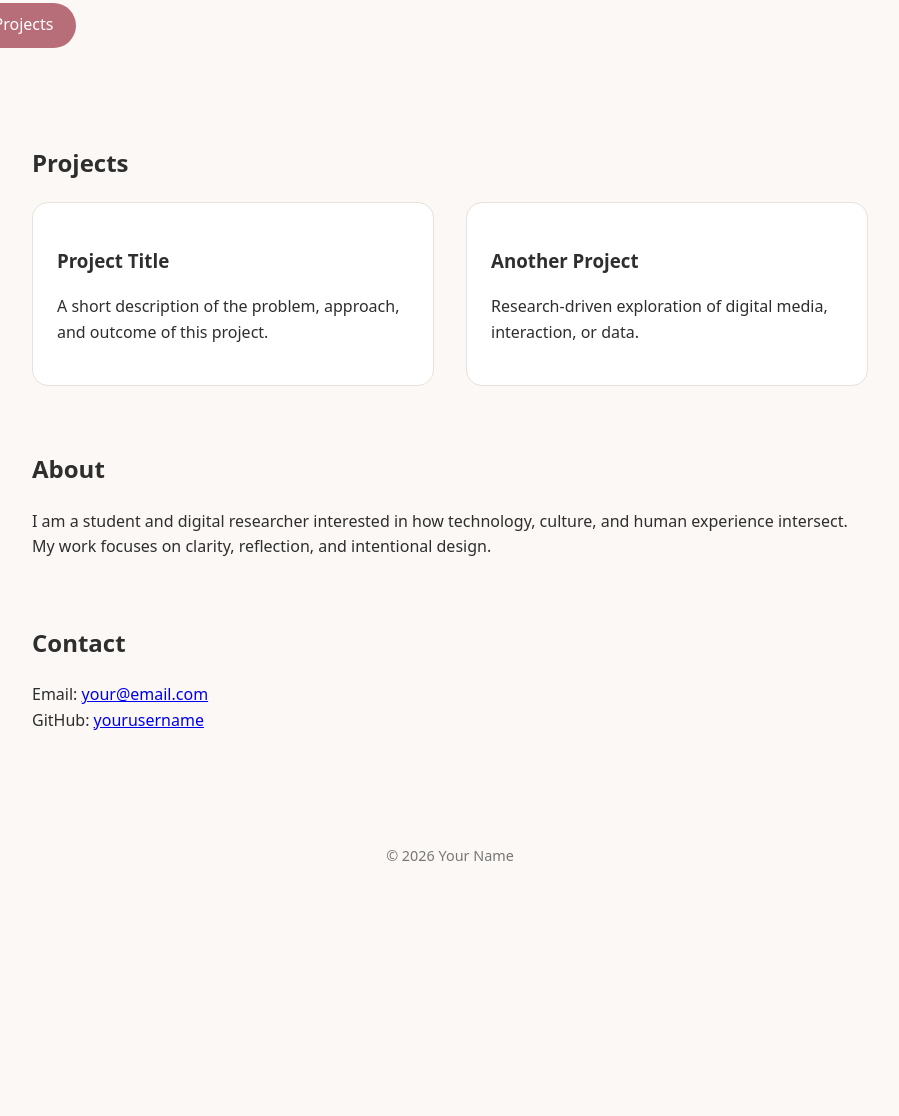
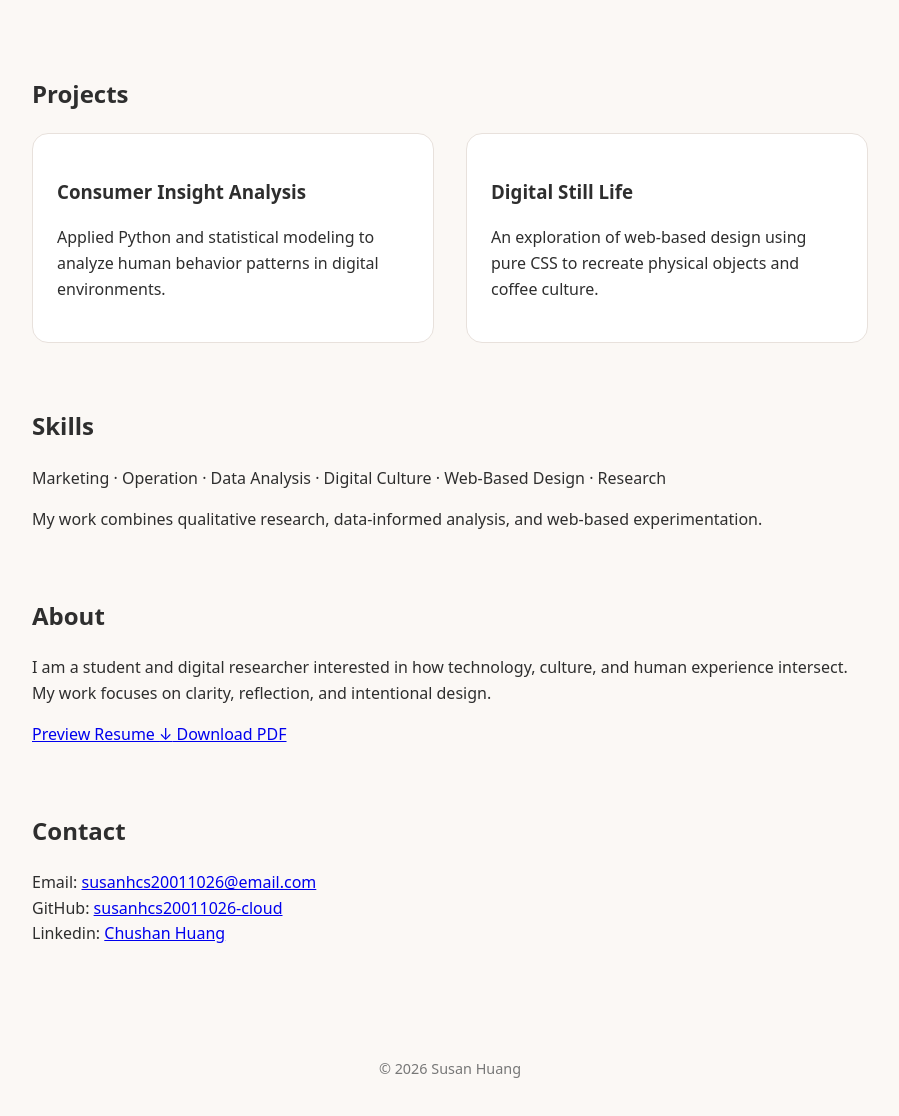
Before and after one commit to susanhcs20011026-cloud/career-portfolio, a plain HTML site: page index.html in a window 1280 px wide. Shown: the part 594-1710 px from the top of the page, without its empty margins (190-1089 px from the left). Before the commit the page ends 1507 px from the top, so only its background shows below. Drawn offline with Linux system fonts and the light colour scheme.

Commit message:
Update portfolio details for Susan Huang

```diff
--- a/index.html
+++ b/index.html
@@ -2,25 +2,28 @@
 <html lang="en">
 <head>
   <meta charset="UTF-8" />
-  <title>Your Name — Career Portfolio</title>
+  <title>Susan Huang — Career Portfolio</title>
   <meta name="viewport" content="width=device-width, initial-scale=1.0" />
   <link rel="stylesheet" href="style.css" />
+  <link
+  href="https://fonts.googleapis.com/css2?family=Cormorant+Garamond:ital@1&display=swap"
+  rel="stylesheet"/>
 </head>
 
 <body>
   <header class="site-header">
     <nav class="nav">
-      <div class="logo">Your Name</div>
+      <div class="logo">Susan Huang</div>
       <ul class="nav-links">
         <li><a href="#projects">Projects</a></li>
         <li><a href="#about">About</a></li>
+        <li><a href="#skills">Skills</a></li>
         <li><a href="#contact">Contact</a></li>
       </ul>
     </nav>
   </header>
 
   <main>
-    <!-- HERO -->
     <section class="hero">
       <div class="hero-text">
         <span class="tag">Selected Projects</span>
@@ -32,39 +35,44 @@
           I work at the intersection of research, digital culture,
           and creative technology—building thoughtful, human-centered projects.
         </p>
-        <a class="cta" href="#projects">View Projects</a>
       </div>
 
       <div class="hero-visual">
-        <!-- 之后可以换成 project 拼贴 / 图片 -->
         <div class="placeholder">Project Visual</div>
       </div>
     </section>
 
-    <!-- PROJECTS -->
     <section id="projects" class="projects">
       <h2>Projects</h2>
-
       <div class="project-list">
-        <article class="project-card">
-          <h3>Project Title</h3>
+        <article class="project-card" data-index="01">
+          <h3>Consumer Insight Analysis</h3>
           <p>
-            A short description of the problem, approach,
-            and outcome of this project.
+            Applied Python and statistical modeling to analyze human behavior
+            patterns in digital environments.
           </p>
         </article>
 
-        <article class="project-card">
-          <h3>Another Project</h3>
+        <article class="project-card" data-index="02">
+          <h3>Digital Still Life</h3>
           <p>
-            Research-driven exploration of digital media,
-            interaction, or data.
+            An exploration of web-based design using pure CSS to recreate
+            physical objects and coffee culture.
           </p>
         </article>
       </div>
     </section>
 
-    <!-- ABOUT -->
+    <section id="skills" class="skills">
+      <h2>Skills</h2>
+      <p class="skills-subtitle">
+        Marketing · Operation · Data Analysis · Digital Culture · Web-Based Design · Research
+      </p>
+      <p class="skills-description">
+        My work combines qualitative research, data-informed analysis, and web-based experimentation.
+      </p>
+    </section>
+
    <section id="about" class="about">
   <h2>About</h2>
   <p>
@@ -72,20 +80,49 @@
     technology, culture, and human experience intersect.
     My work focuses on clarity, reflection, and intentional design.
   </p>
+
+  <div class="resume-actions">
+    <a href="javascript:void(0)" class="btn-preview" onclick="toggleResume()">
+      <span class="icon"></span> Preview Resume
+    </a>
+
+    <a href="Susan_Huang_Resume.pdf" class="btn-resume" download>
+      <span class="icon">↓</span> Download PDF
+    </a>
+  </div>
+
+  <div id="resume-frame" class="resume-preview" style="margin-top: 3rem; display: none;">
+    <h3>Resume Preview</h3>
+    <div class="preview-container">
+      <iframe src="Susan_Huang_Resume.pdf" width="100%" height="600px" style="border: none;"></iframe>
+    </div>
+  </div>
 </section>
 
-    <!-- CONTACT -->
     <section id="contact" class="contact">
       <h2>Contact</h2>
       <p>
-        Email: <a href="mailto:your@email.com">your@email.com</a><br />
-        GitHub: <a href="https://github.com/yourusername">yourusername</a>
+        Email: <a href="mailto:susanhhuang@email.com">susanhcs20011026@email.com</a><br>
+        GitHub: <a href="https://github.com/susanhcs20011026-cloud">susanhcs20011026-cloud</a><br>
+        Linkedin: <a href="https://www.linkedin.com/in/chushansusanhcs">Chushan Huang</a>
       </p>
     </section>
   </main>
 
   <footer class="site-footer">
-    <p>© 2026 Your Name</p>
+    <p>© 2026 Susan Huang</p>
   </footer>
+  <script>
+  function toggleResume() {
+    const frame = document.getElementById('resume-frame');
+    if (frame.style.display === 'none') {
+      frame.style.display = 'block';
+      // 可选：点击后自动平滑滚动到预览区
+      frame.scrollIntoView({ behavior: 'smooth' });
+    } else {
+      frame.style.display = 'none';
+    }
+  }
+</script>
 </body>
 </html>
```
Lines whose indentation alone changed are shown as unchanged.
